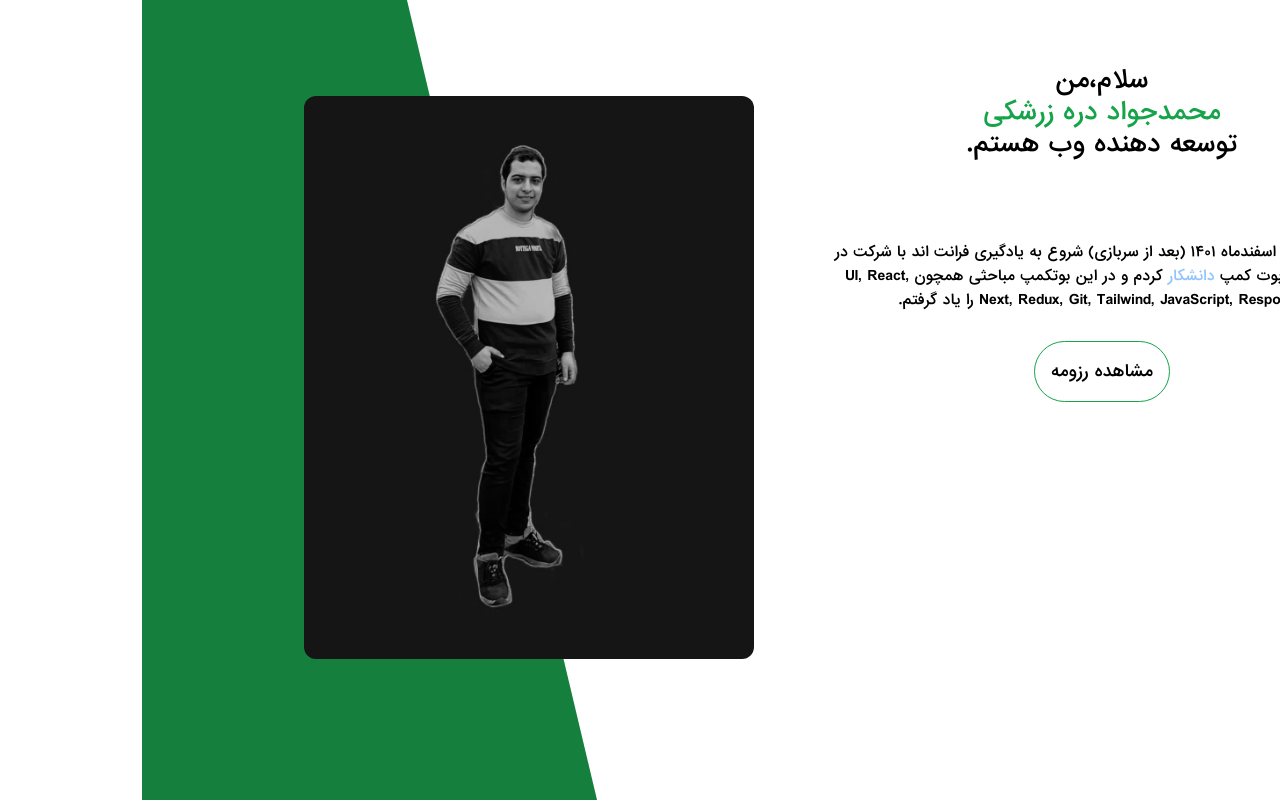
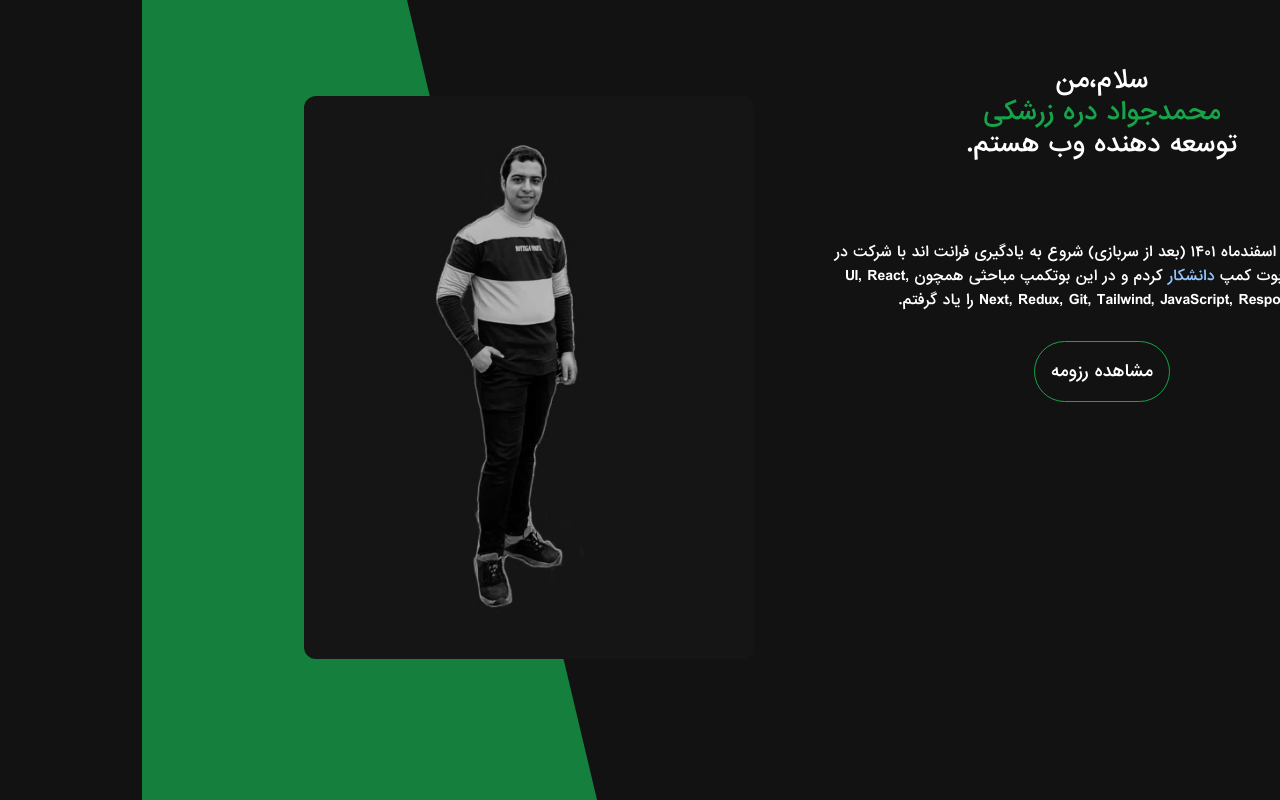
Before and after one commit to m-javad7/Portfolio-next, a Next.js app: page / in a window 1280 px wide. Built offline with nearby package versions, Linux system fonts and the light colour scheme.

Commit message:
fix:dark mode & nav

```diff
--- a/components/DarkMode.jsx
+++ b/components/DarkMode.jsx
@@ -9,9 +9,8 @@ const DarkModeButton = () => {
 
   useEffect(() => {
     setMounted(true);
-    if (!theme) {
       setTheme('dark');
-    }
+
   }, []);
 
   if (!mounted) {
@@ -19,7 +18,7 @@ const DarkModeButton = () => {
   }
 
   return (
-      <button className='right-4 bottom-10 text-2xl fixed' onClick={e => theme === 'dark' ? setTheme('light') : setTheme('dark')}>
+      <button className='right-4 bottom-[95%] md:bottom-10 text-2xl fixed rounded-full bg-gray-400 p-2' onClick={e => theme === 'dark' ? setTheme('light') : setTheme('dark')}>
         {theme === 'dark' ? <FaSun /> : <FaMoon />}
       </button>
   );
--- a/components/nav/Nav.jsx
+++ b/components/nav/Nav.jsx
@@ -18,25 +18,29 @@ export const Nav = () => {
         <Link href="/">
           <FontAwesomeIcon
             icon={faHome}
-            className={`w-8 h-8 rounded-full bg-gray-400 p-3 hover:text-slate-200 text-gray-700 ${pathname === '/' ? 'bg-green-600' : ''}`}
+            size="xl"
+            className={`rounded-full bg-gray-400 p-4 hover:text-slate-200 text-gray-700 ${pathname === '/' ? 'bg-green-600' : ''}`}
           />
         </Link>
         <Link href="/about">
           <FontAwesomeIcon
             icon={faUser}
-            className={`w-8 h-8 rounded-full bg-gray-400 p-3 hover:text-slate-200 text-gray-700 ${pathname === '/about' ? 'bg-green-600' : ''}`}
+            size="xl"
+            className={`rounded-full bg-gray-400 p-4 hover:text-slate-200 text-gray-700 ${pathname === '/about' ? 'bg-green-600' : ''}`}
           />
         </Link>
         <Link href="/project">
           <FontAwesomeIcon
             icon={faBriefcase}
-            className={`w-8 h-8 rounded-full bg-gray-400 p-3 hover:text-slate-200 text-gray-700 ${pathname === '/project' ? 'bg-green-600' : ''}`}
+            size="xl"
+            className={`rounded-full bg-gray-400 p-4 hover:text-slate-200 text-gray-700 ${pathname === '/project' ? 'bg-green-600' : ''}`}
           />
         </Link>
         <Link href="/contact">
           <FontAwesomeIcon
             icon={faEnvelopeOpen}
-            className={`w-8 h-8 rounded-full bg-gray-400 p-3 hover:text-slate-200 text-gray-700 ${pathname === '/contact' ? 'bg-green-600' : ''}`}
+            size="xl"
+            className={`rounded-full bg-gray-400 p-4 hover:text-slate-200 text-gray-700 ${pathname === '/contact' ? 'bg-green-600' : ''}`}
           />
         </Link>
       </div>
```
